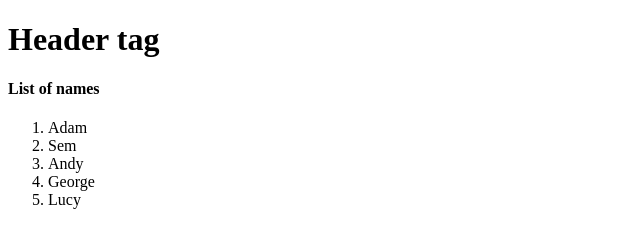
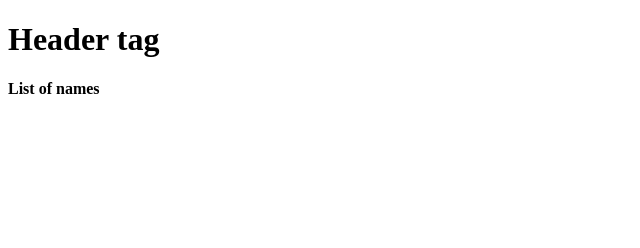
Before and after one commit to Kasjs/test, a plain HTML site: page index.html in a window 1280 px wide. Shown: the whole page, without its empty margins (0-640 px from the left). Drawn offline with Linux system fonts and the light colour scheme.

Commit message:
change index.html

```diff
--- a/index.html
+++ b/index.html
@@ -8,12 +8,5 @@
 <body>
     <h1>Header tag</h1>
     <h4>List of names</h4>
-    <ol>
-        <li>Adam</li>
-        <li>Sem</li>
-        <li>Andy</li>
-        <li>George</li>
-        <li>Lucy</li>
-    </ol>
 </body>
 </html>
```
